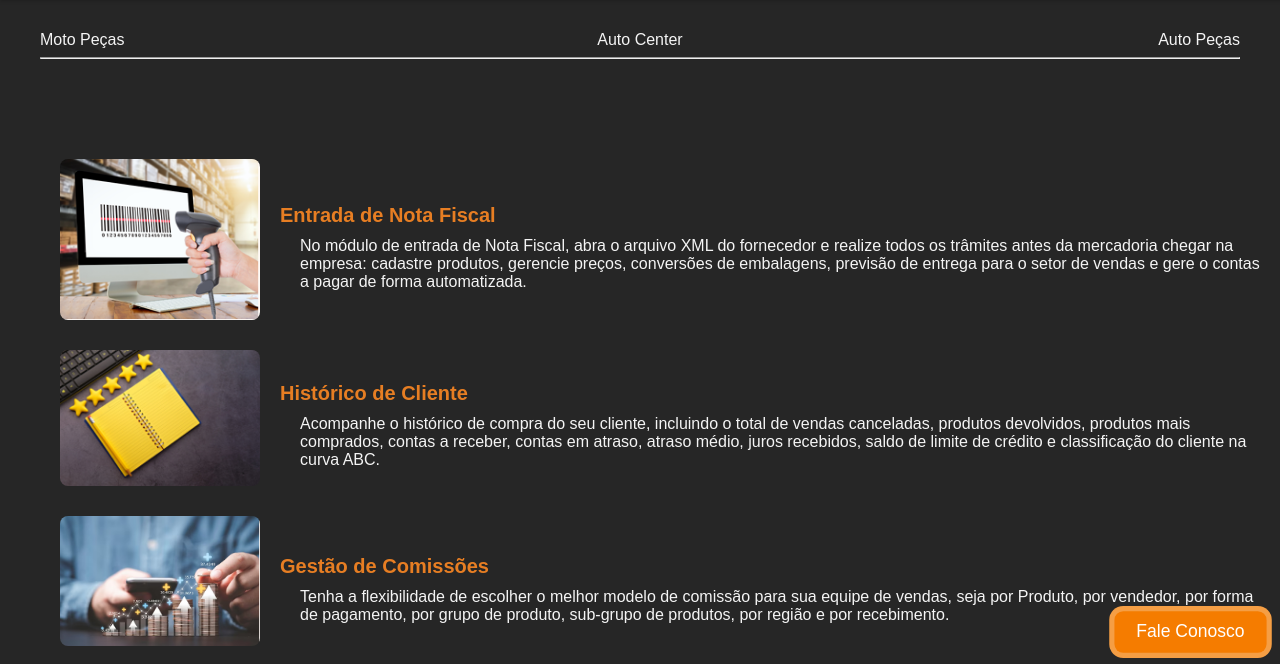
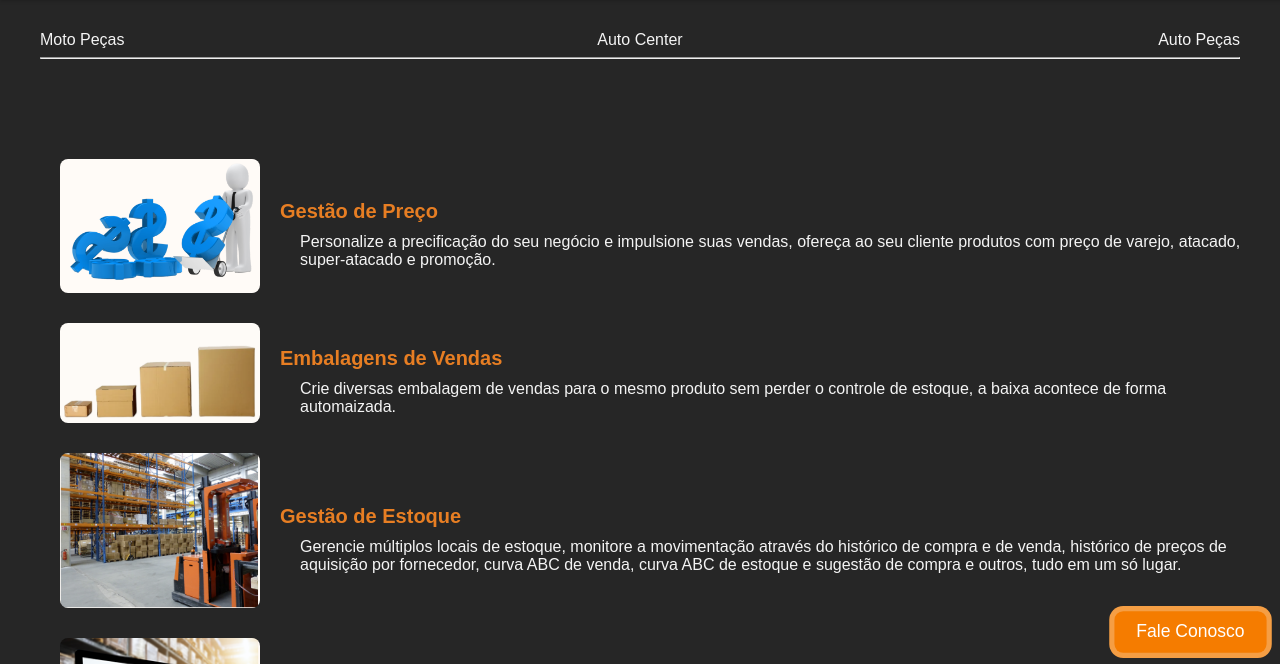
Before and after one commit to lucasdepvh/nossoerp, a plain HTML site: page assets/servicos/autopecas.html in a window 1280 px wide. Shown: the part 69-733 px from the top of the page. Drawn offline with Linux system fonts and the light colour scheme.

Commit message:
adicionando mais uns campos no service

```diff
--- a/assets/servicos/autopecas.html
+++ b/assets/servicos/autopecas.html
@@ -292,6 +292,46 @@
         <hr>
 
         <div class="container">
+
+            <div class="section">
+                <img src="/assets/img/bg/preco.png" alt="Entrada de Nota Fiscal">
+                <div class="text">
+                    <h2>Gestão de Preço</h2>
+                    <p>Personalize a precificação do
+                        seu negócio e impulsione suas
+                        vendas, ofereça ao seu cliente
+                        produtos com preço de varejo,
+                        atacado, super-atacado e
+                        promoção.</p>
+                </div>
+            </div>
+            <div class="section">
+                <img src="/assets/img/bg/embalagens.PNG" alt="Entrada de Nota Fiscal">
+                <div class="text">
+                    <h2>Embalagens de Vendas</h2>
+                    <p>Crie diversas embalagem de
+                        vendas para o mesmo produto
+                        sem perder o controle de estoque,
+                        a baixa acontece de forma
+                        automaizada.</p>
+                </div>
+            </div>
+            <div class="section">
+                <img src="/assets/img/bg/gestaoestoque.PNG" alt="Entrada de Nota Fiscal">
+                <div class="text">
+                    <h2>Gestão de Estoque</h2>
+                    <p>Gerencie múltiplos locais de estoque,
+                        monitore a movimentação através do
+                        histórico de compra e de venda,
+                        histórico de preços de aquisição por
+                        fornecedor, curva ABC de venda,
+                        curva ABC de estoque e sugestão de
+                        compra e outros, tudo em um só lugar.</p>
+                </div>
+            </div>
+
+
+
             <div class="section">
                 <img src="/assets/img/bg/entrada_nota.png" alt="Entrada de Nota Fiscal">
                 <div class="text">
```
Also changed, not shown: assets/servicos/limpeza.html (+12 -0 lines), portfolio-rtl.html (+10 -13 lines), assets/img/bg/embalagens.PNG (added), assets/img/bg/gestaoestoque.PNG (added), assets/img/bg/limpeza.avif (deleted), assets/img/bg/limpeza.jpg (added).
